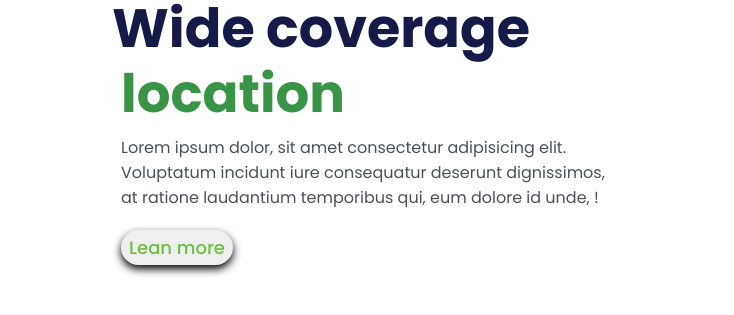
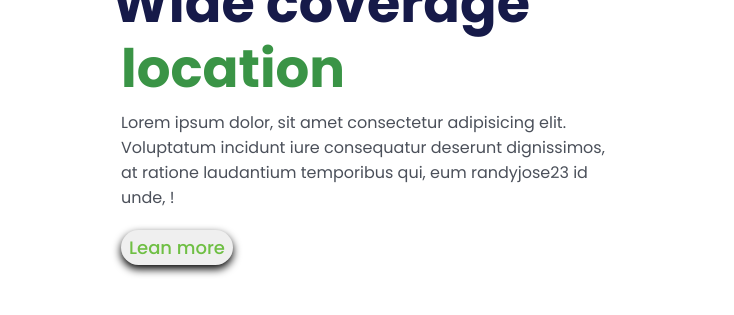
Before and after one commit to randygutierrez23/Proyecto-figmar-02, a plain HTML site: page index.html in a window 1280 px wide. Shown: the part 365-680 px from the top of the page, 0-734 px from the left. Drawn offline with Linux system fonts and the light colour scheme.

Commit message:
alteração de etiqueta <p>

```diff
--- a/index.html
+++ b/index.html
@@ -24,7 +24,7 @@
             <h2 class="titulo-secudario">location</h2>
             <p class="paragrafo">Lorem ipsum dolor, sit amet consectetur adipisicing elit.
                 Voluptatum incidunt iure consequatur deserunt dignissimos,
-                at ratione laudantium temporibus qui, eum dolore id unde,
+                at ratione laudantium temporibus qui, eum randyjose23 id unde,
                 !</p>
                 <button class="button-section">Lean more</button>
         </section>
```
